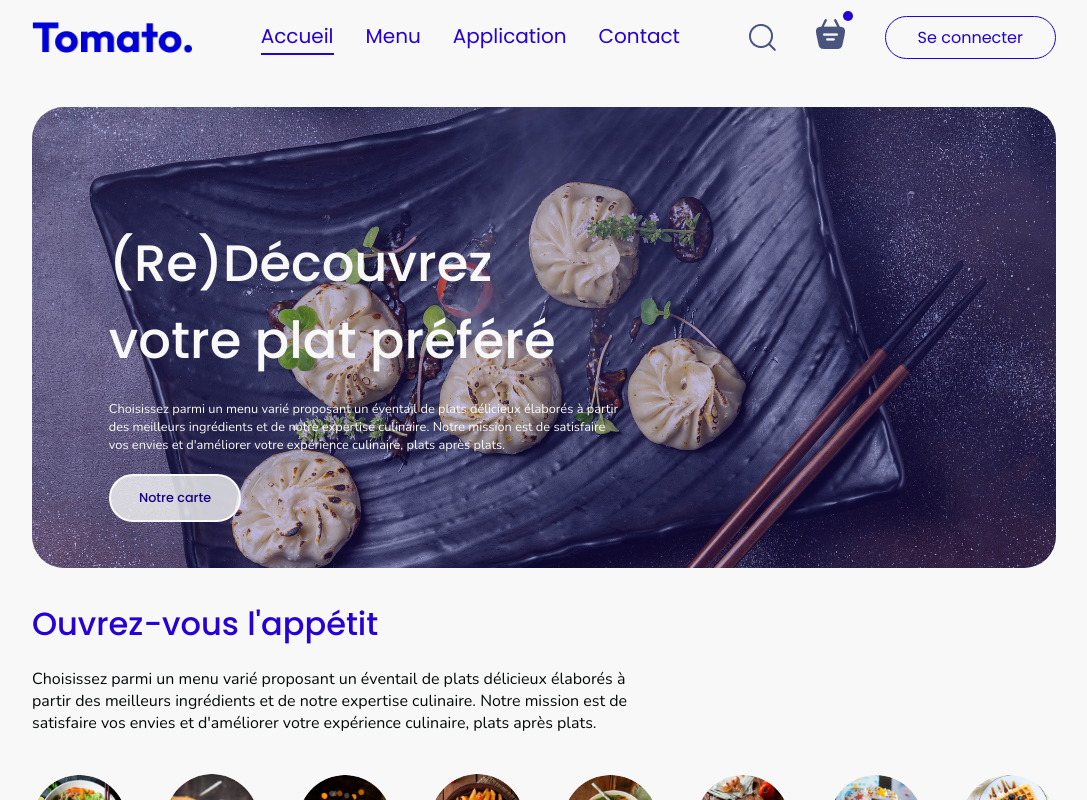
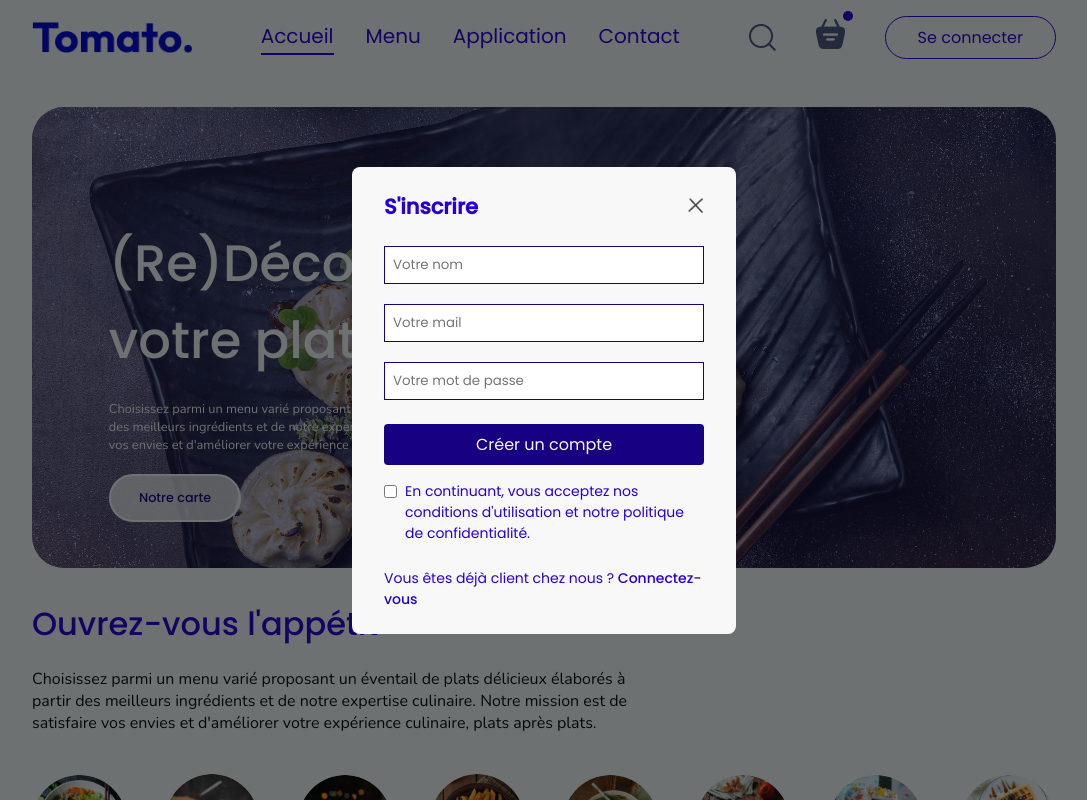
Before and after one commit to TheoAt/food-delivery-app, a React (Vite) app in the folder frontend/: page / in a window 1280 px wide. Both pictures are taken after a click on the button "Se connecter". Shown: the top 800 px of the page, without its empty margins (96-1183 px from the left). Built offline with nearby package versions, Linux system fonts and the light colour scheme.

Commit message:
add login popup section

```diff
--- a/frontend/src/App.jsx
+++ b/frontend/src/App.jsx
@@ -1,4 +1,4 @@
-import React from 'react'
+import React, { useState } from 'react'
 import './App.css'
 
 //Import components
@@ -12,12 +12,21 @@ import Home from './pages/Home/Home'
 import Cart from './pages/Cart/Cart'
 import PlaceOrder from './pages/PlaceOrder/PlaceOrder'
 import Footer from './components/Footer/Footer'
+import Login from './components/Login/Login'
 
 const App = () => {
+
+  const [showLogin, setShowLogin] = useState(false)
+
   return (
     <>
+      {showLogin ?
+          <Login setShowLogin={setShowLogin} />
+          :
+          null
+      }
       <div className='app-container'>
-        <Navbar />
+        <Navbar setShowLogin={setShowLogin} />
 
         <Routes>
           <Route path='' element={<Home />} />
--- /dev/null
+++ b/frontend/src/components/Login/Login.css
@@ -0,0 +1,75 @@
+.login-container {
+    position: absolute;
+    z-index: 1;
+    width: 100%;
+    height: 100%;
+    display: grid;
+    background-color: #05090a90;
+}
+
+.login-form {
+    place-self: center;
+    width: max(20vw, 320px);
+    color: var(--main-color);
+    background-color: var(--light-color);
+    display: flex;
+    flex-direction: column;
+    gap: 24px;
+    padding: 24px 32px;
+    border-radius: var(--spacing);
+    font-size: 14px;
+    animation: fadeIn .4s;
+}
+
+.login-form-title {
+    display: flex;
+    justify-content: space-between;
+    align-items: center;
+    color: var(--main-color);
+}
+
+.login-form-title img {
+    width: var(--spacing-medium);
+    cursor: pointer;
+}
+
+.login-form-inputs {
+    display: flex;
+    flex-direction: column;
+    gap: 20px;
+}
+
+.login-form-inputs input {
+    outline: none;
+    border: 1px solid var(--outremer);
+    padding: var(--spacing);
+    color: var(--outremer);
+}
+
+.login-container button {
+    border: none;
+    padding: var(--spacing);
+    border-radius: 4px;
+    color: var(--light-color);
+    background-color: var(--outremer);
+    font-size: var(--spacing-medium);
+    cursor: pointer;
+    margin-bottom: var(--spacing);
+}
+
+.login-form-condition {
+    display: flex;
+    align-items: start;
+    gap: var(--spacing);
+    margin-top: -16px;
+}
+
+.login-form-condition input {
+    margin-top: 4px;
+}
+
+.login-form p span {
+    color: var(--main-color);
+    font-weight: 500;
+    cursor: pointer;
+}
--- /dev/null
+++ b/frontend/src/components/Login/Login.jsx
@@ -0,0 +1,40 @@
+import React, { useState } from 'react'
+import './Login.css'
+import { assets } from '../../assets/assets'
+
+const Login = ({ setShowLogin }) => {
+
+    const [currentState, setCurrentState] = useState("S'inscrire")
+
+    return (
+        <div className='login-container'>
+            <form className="login-form">
+                <div className="login-form-title">
+                    <h2>{currentState}</h2>
+                    <img onClick={() => setShowLogin(false)} src={assets.cross_icon} alt="cross_icon" />
+                </div>
+
+                <div className="login-form-inputs">
+                    {currentState === 'Se connecter' ? null : <input type="text" placeholder='Votre nom' required />}
+                    <input type="email" placeholder="Votre mail" required />
+                    <input type="password" placeholder="Votre mot de passe" required />
+                </div>
+
+                <button>{currentState === "S'inscrire" ? 'Créer un compte' : 'Se connecter'}</button>
+
+                <div className="login-form-condition">
+                    <input type="checkbox" required />
+                    <p>En continuant, vous acceptez nos conditions d'utilisation et notre politique de confidentialité.</p>
+                </div>
+
+                {currentState === 'Se connecter' ?
+                    <p>Créer un nouveau compte ? <span onClick={() => setCurrentState("S'inscrire")}>Cliquez ici</span></p>
+                    :
+                    <p>Vous êtes déjà client chez nous ? <span onClick={() => setCurrentState("Se connecter")}>Connectez-vous</span></p>
+                }
+            </form>
+        </div>
+    )
+}
+
+export default Login
--- a/frontend/src/components/Navbar/Navbar.jsx
+++ b/frontend/src/components/Navbar/Navbar.jsx
@@ -4,7 +4,7 @@ import './Navbar.css'
 import { assets } from '../../assets/assets'
 import { Link }  from 'react-router-dom'
 
-const Navbar = () => {
+const Navbar = ({ setShowLogin }) => {
 
     const [currentPage, setCurrentPage] = useState('home')
 
@@ -27,7 +27,7 @@ const Navbar = () => {
                     <div className="dot"></div>
                 </div>
 
-                <button className='signup-button'>Se connecter</button>
+                <button onClick={() => setShowLogin(true)} className='signup-button'>Se connecter</button>
             </div>
         </div>
     )
```
